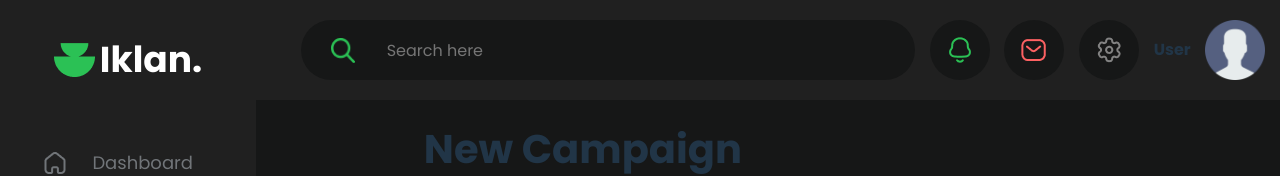
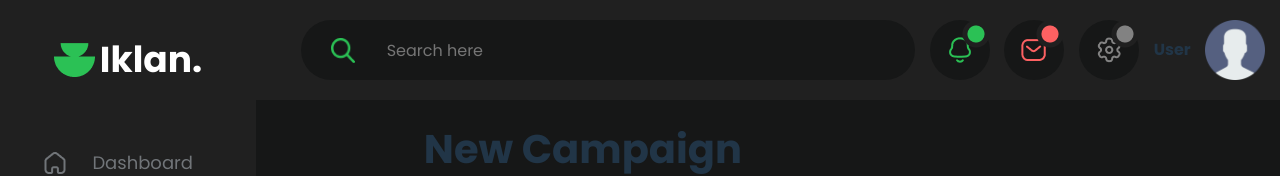
Before and after one commit to Karsker/CracKube-FrontEnd-Internship-Website, a React (Vite) app: page / in a window 1280 px wide. Shown: the top 176 px of the page. Built offline with nearby package versions, Linux system fonts and the light colour scheme.

Commit message:
Added status indicators to topbar icons

```diff
--- a/src/TopBar.jsx
+++ b/src/TopBar.jsx
@@ -5,6 +5,8 @@ import messageIcon from './assets/Icons/TopBar/Message.png'
 import settingsIcon from './assets/Icons/TopBar/Settings.png'
 import userIcon from './assets/Icons/Components/user.png'
 import statusGreenIcon from './assets/Icons/TopBar/statusGreen.png'
+import statusGreyIcon from './assets/Icons/TopBar/statusGrey.png'
+import statusRedIcon from './assets/Icons/TopBar/statusRed.png'
 const TopBar = (props) => {
     return (
         <div class="topbar">
@@ -13,11 +15,19 @@ const TopBar = (props) => {
                 <input type="text" placeholder="Search here" className="searchArea"></input>
             </div>
 
-            <div>
-                <div className="topBarStatusIcon"><img src={alertIcon}></img></div>
+            <div style={{position:'relative'}}>
+                <div className="topBarStatusIcon"><img src={alertIcon} style={{position:'relative'}}></img></div>
+                <img src={statusGreenIcon} style={{position:'absolute', zIndex:1, top:'0px', right:'0px', marginLeft:'100px'}}/>
             </div>
-            <div className="topBarStatusIcon"><img src={messageIcon}></img></div>
-            <div className="topBarStatusIcon"><img src={settingsIcon}></img></div>
+            <div style={{position:'relative'}}>
+                <div className="topBarStatusIcon"><img src={messageIcon} style={{position:'relative'}}></img></div>
+                <img src={statusRedIcon} style={{position:'absolute', zIndex:1, top:'0px', right:'0px', marginLeft:'100px'}}/>
+            </div>
+            <div style={{position:'relative'}}>
+                <div className="topBarStatusIcon"><img src={settingsIcon} style={{position:'relative'}}></img></div>
+                <img src={statusGreyIcon} style={{position:'absolute', zIndex:1, top:'0px', right:'0px', marginLeft:'100px'}}/>
+            </div>
+
             <p style={{fontFamily:'Poppins-Bold'}}>User</p>
             <div className="topBarStatusIcon"><img src={userIcon} style={{height:'60px', width:'60px'}}></img></div>
         </div>
```
Also changed, not shown: src/assets/Icons/TopBar/statusGrey.png (added), src/assets/Icons/TopBar/statusRed.png (added).
